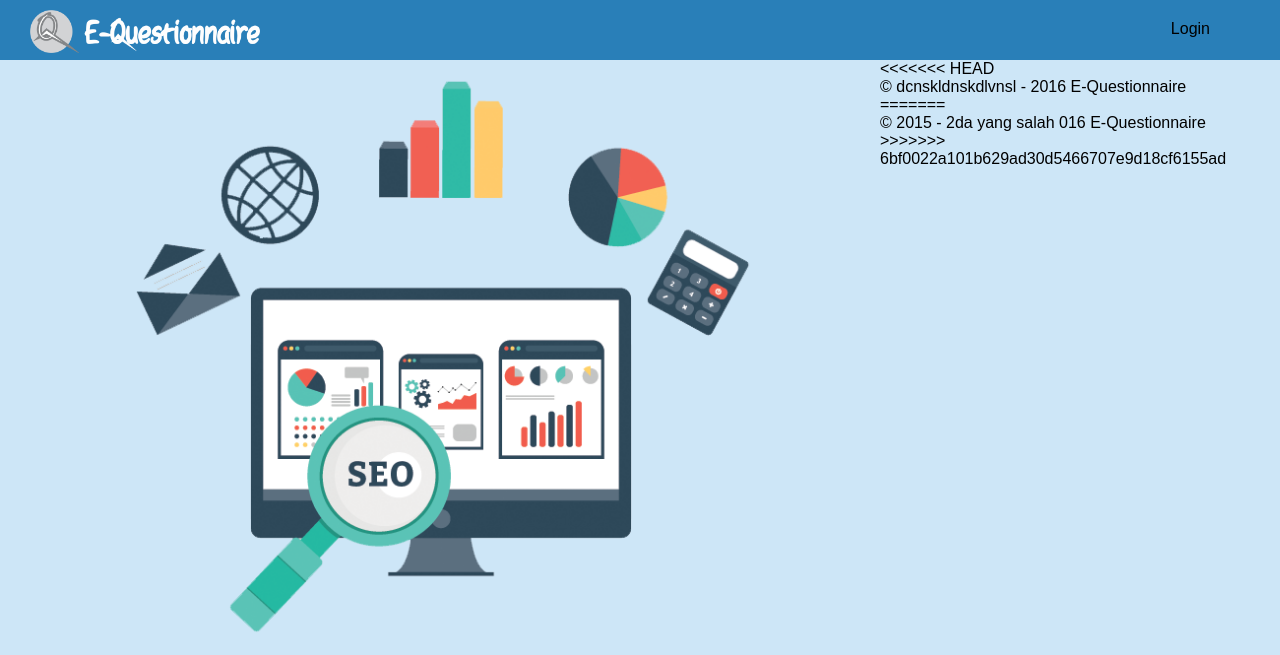
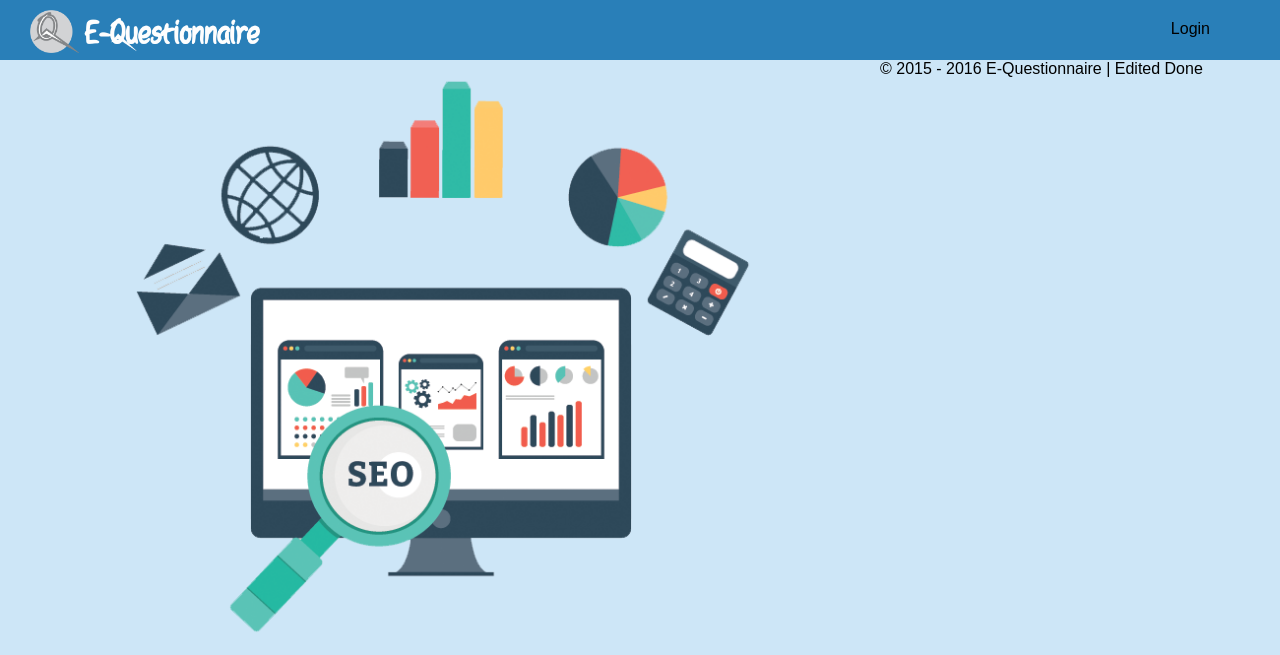
Before and after one commit to Handiswan/kuesionerku, a PHP site: page /coba/ in a window 1280 px wide. Shown: the top 655 px of the page. Run offline with PHP 8.4, Linux system fonts and the light colour scheme.

Commit message:
footer sudah saya edti lagi

```diff
--- a/footer.php
+++ b/footer.php
@@ -1,9 +1,5 @@
 <footer style="width:100%; height:5%; background-color:; z-index:999999">
-<<<<<<< HEAD
-  <div><span>&copy; dcnskldnskdlvnsl - 2016 E-Questionnaire</span></div>
-=======
-  <div><span>&copy; 2015 - 2da yang salah 016 E-Questionnaire</span></div>
->>>>>>> 6bf0022a101b629ad30d5466707e9d18cf6155ad
+  <div><span>&copy; 2015 - 2016 E-Questionnaire | Edited Done</span></div>
 </footer>
 </body>
 </html>
```
